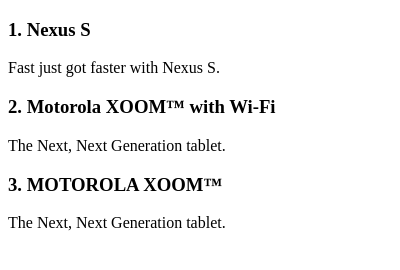
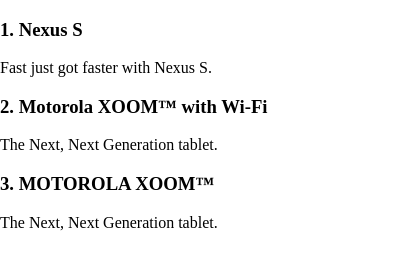
Before and after one commit to songkang666/note, a browser extension: page plugin/assets/popup.html in a window 400 px wide. Drawn offline with nearby package versions, Linux system fonts and the light colour scheme.

Commit message:
add normalize.css

```diff
--- a/plugin/assets/popup.html
+++ b/plugin/assets/popup.html
@@ -4,8 +4,7 @@
 <head>
     <meta charset="utf-8">
     <title>PK ToDo List</title>
-    <script type="text/javascript" src="bower_components/angular/angular.min.js"></script>
-    <script type="text/javascript" src="js/controller.js"></script>
+    <link rel="stylesheet" href="css/normalize.css"></link>
     <link rel="stylesheet" href="css/style.css"></link>
 </head>
 
@@ -16,6 +15,8 @@
             <p>{{todo.content}}</p>
         </div>
     </div>
+    <script type="text/javascript" src="bower_components/angular/angular.min.js"></script>
+    <script type="text/javascript" src="js/controller.js"></script>
 </body>
 
 </html>
```
